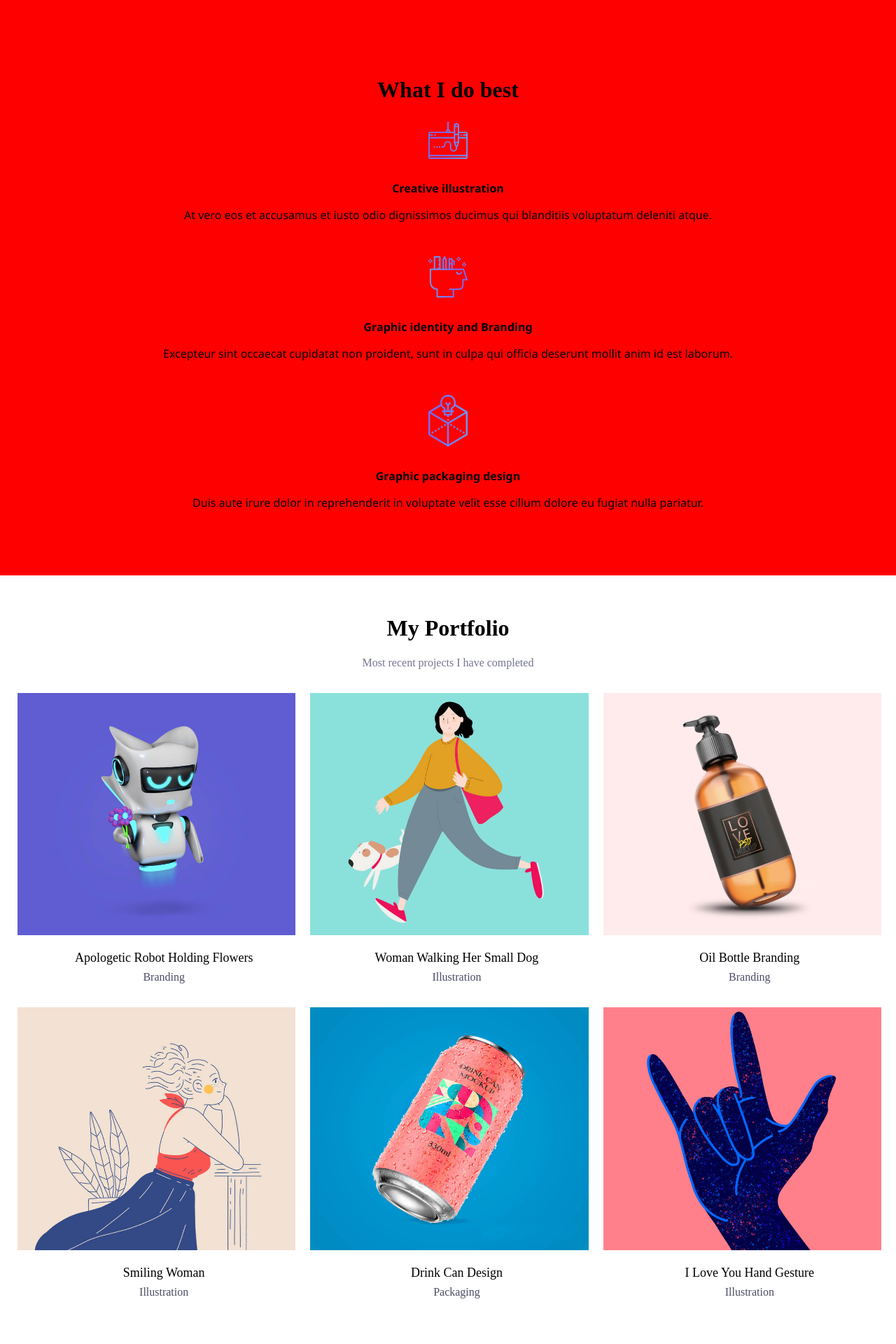
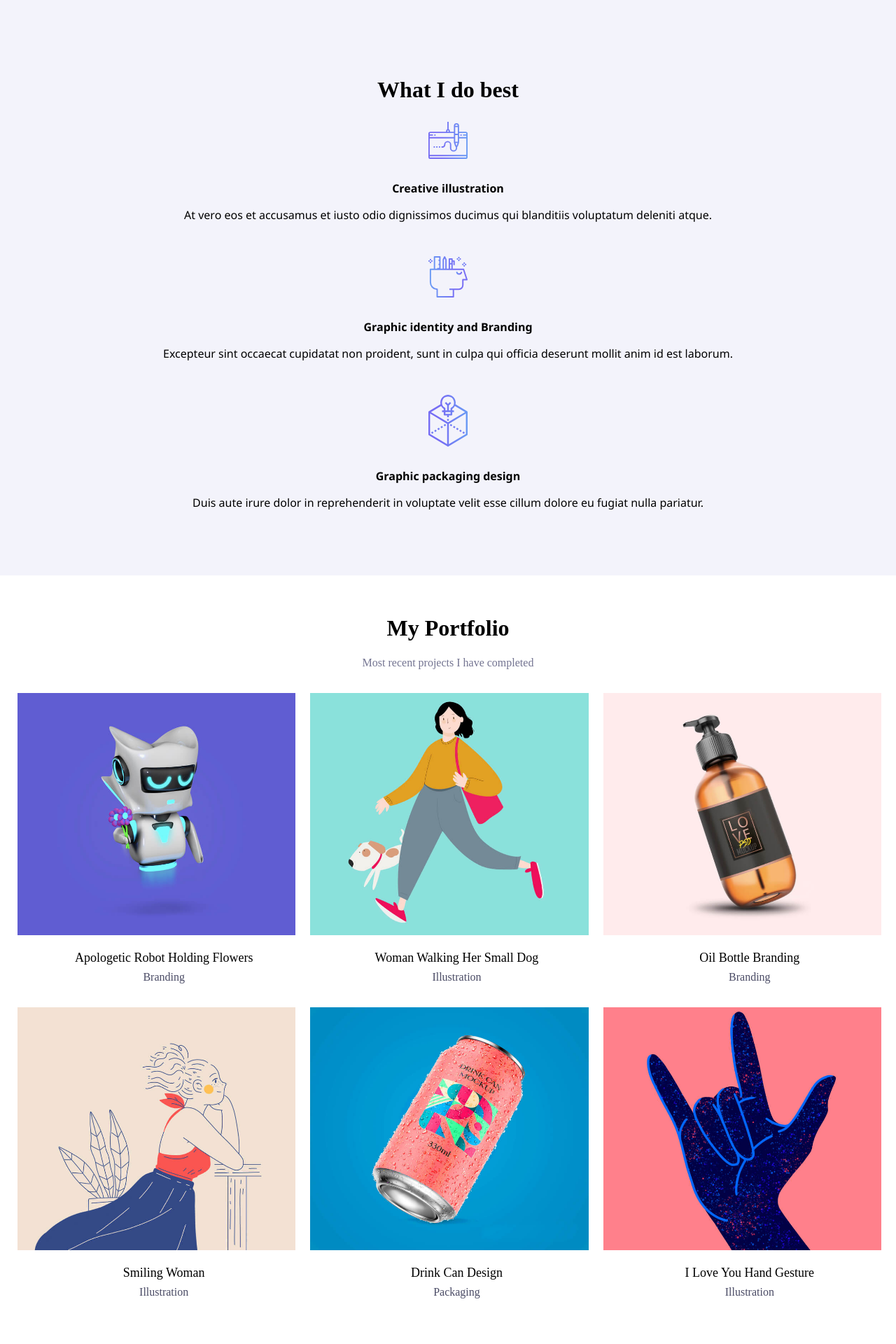
Before and after one commit to JaneChristian1225/Quiz3, a PHP site: page / in a window 1280 px wide. Shown: the part 1105-3025 px from the top of the page at 70% size. Run offline with PHP 8.4, Linux system fonts and the light colour scheme.

Commit message:
Update style.css

```diff
--- a/style.css
+++ b/style.css
@@ -37,7 +37,7 @@
 }
 .mid{
     margin-top: 50px;
-    background-color: red;
+    background-color:rgba(100,99,204,0.08);
     display: flex;
     flex-wrap: wrap;
     justify-content: space-around;
```
